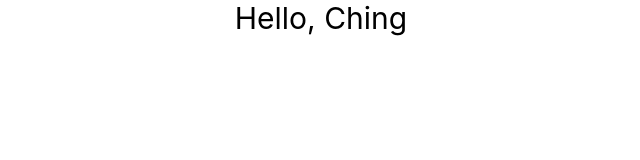
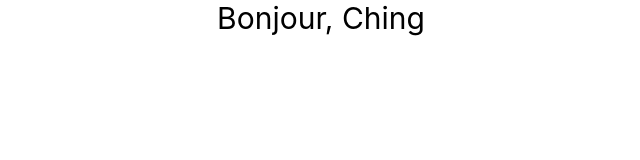
Before and after one commit to Chingsan53/cpsc362-main-project, a React (Create React App) app: page / in a window 1280 px wide. Shown: the top 160 px of the page, without its empty margins (319-959 px from the left). Built offline with nearby package versions, Linux system fonts and the light colour scheme.

Commit message:
update index.html

```diff
--- a/src/App.js
+++ b/src/App.js
@@ -1,3 +1,5 @@
+import { Component } from 'react';
+
 import logo from './logo.svg';
 import './App.css';
 
@@ -6,7 +8,7 @@ const App = () => {
   const isNameShowing = true;
   return (
     <div className='App'>
-      <h1 class="text-black text-3xl">Hello, {isNameShowing ? name : 'User Name'}</h1>
+      <h1 class="text-black text-3xl">Bonjour, {isNameShowing ? name : 'User Name'}</h1>
     </div>
   );
 }
```
Also changed, not shown: public/index.html (+4 -4 lines).
